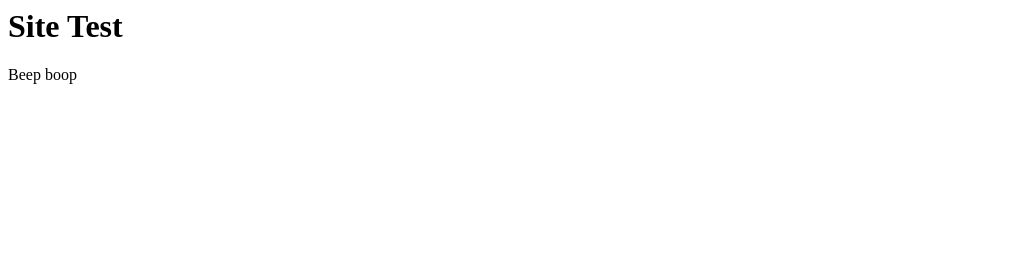
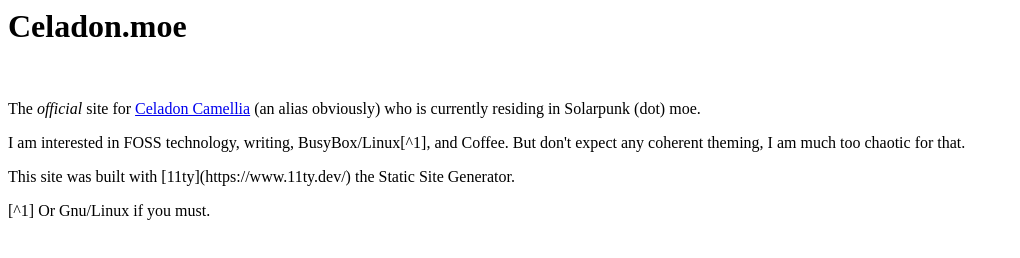
Before and after one commit to ryuiro-kitsune/celadon.moe, an Eleventy site: page index.md in a window 1280 px wide. Shown: the whole page, without its empty margins (0-1020 px from the left). Built offline with nearby package versions, Linux system fonts and the light colour scheme; Eleventy itself is replaced by a stand-in of ours; files that its build step writes are made by us from their sources.

Commit message:
Rewrite index to see if inline html will work

```diff
--- a/index.md
+++ b/index.md
@@ -2,6 +2,15 @@
 title: Celadon.moe
 ---
 
-# Site Test
+# {{ title }}
 
-Beep boop
+</br>
+
+The *official* site for <a rel="me" href="https://solarpunk.moe/@celadonCamellia">Celadon Camellia</a> (an alias obviously) who is currently residing in Solarpunk (dot) moe.
+
+I am interested in FOSS technology, writing, BusyBox/Linux[^1], and Coffee. But don't expect any coherent theming, I am much too chaotic for that.
+
+<footer>This site was built with [11ty](https://www.11ty.dev/) the Static Site Generator.</footer>
+
+
+[^1] Or Gnu/Linux if you must.
```
